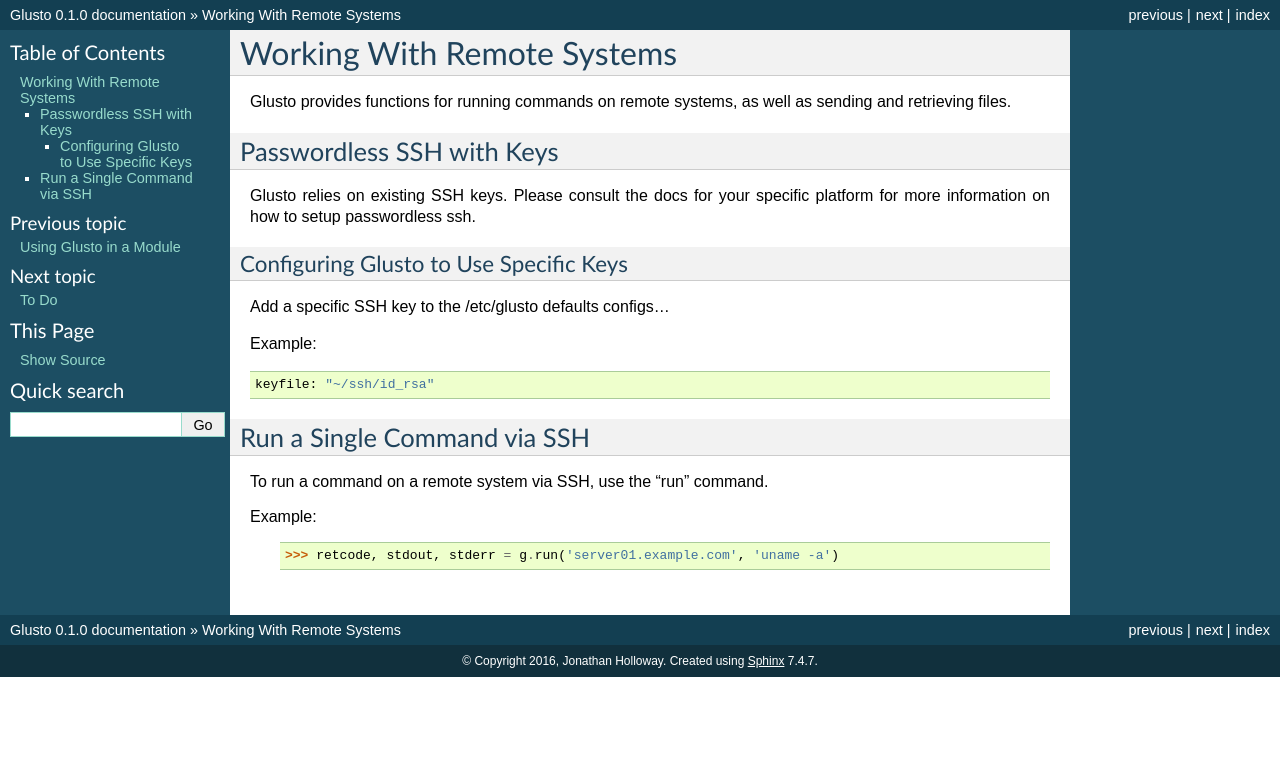
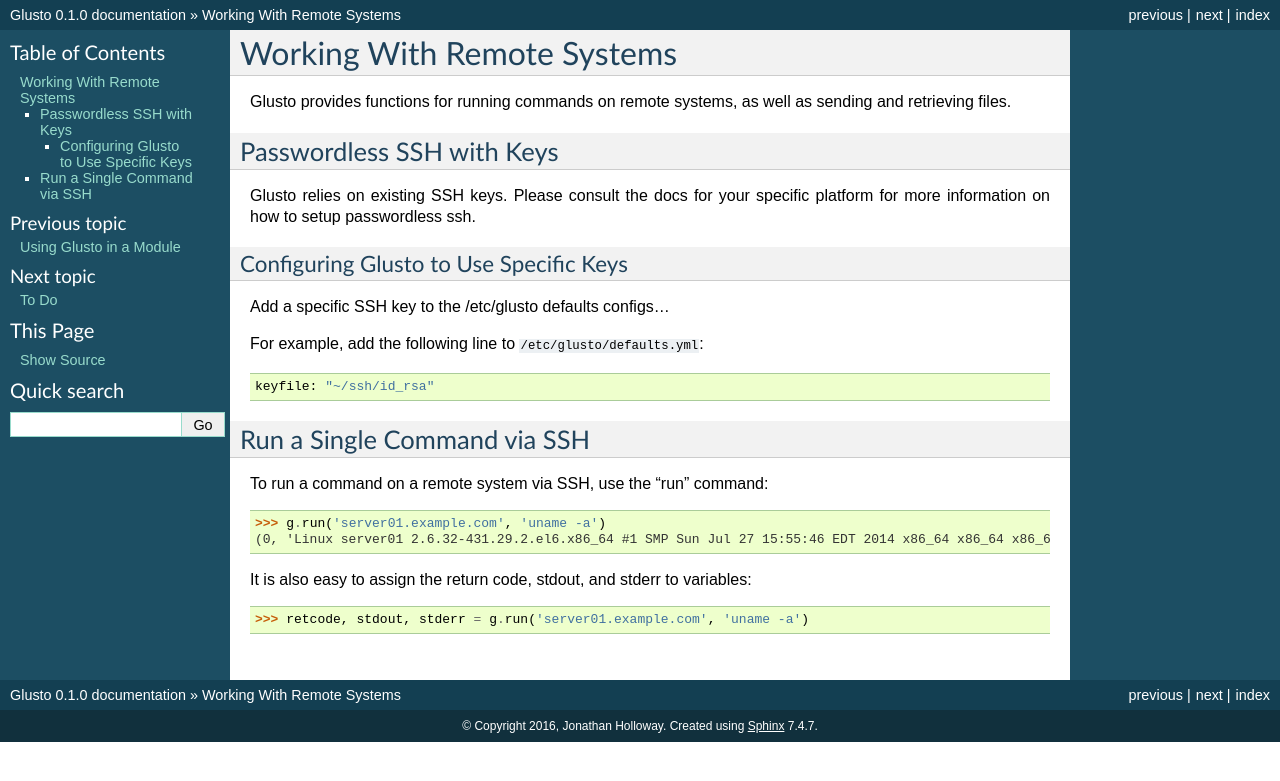
Before and after one commit to loadtheaccumulator/glusto, a Sphinx documentation site: the page built from docs/userguide/connectible.rst, in a window 1280 px wide. Shown: the top 781 px of the page. Built offline with Sphinx 7.4.7, drawn with Linux system fonts in a browser that asks for light colours; pages that are not in the unit, such as notebooks, are missing from menus.

Commit message:
docs: minor edits
Signed-off-by: Jonathan Holloway <loadtheaccumulator@gmail.com>

```diff
--- a/docs/userguide/connectible.rst
+++ b/docs/userguide/connectible.rst
@@ -17,7 +17,7 @@
 
 Add a specific SSH key to the /etc/glusto defaults configs...
 
-Example::
+For example, add the following line to ``/etc/glusto/defaults.yml``::
 
 	keyfile: "~/ssh/id_rsa"
 
@@ -25,7 +25,12 @@
 Run a Single Command via SSH
 ============================
 
-To run a command on a remote system via SSH, use the "run" command.
+To run a command on a remote system via SSH, use the "run" command::
 
-Example:
+	>>> g.run('server01.example.com', 'uname -a')
+	(0, 'Linux server01 2.6.32-431.29.2.el6.x86_64 #1 SMP Sun Jul 27 15:55:46 EDT 2014 x86_64 x86_64 x86_64 GNU/Linux\n', '')
+
+
+It is also easy to assign the return code, stdout, and stderr to variables::
+
 	>>> retcode, stdout, stderr = g.run('server01.example.com', 'uname -a')
```
